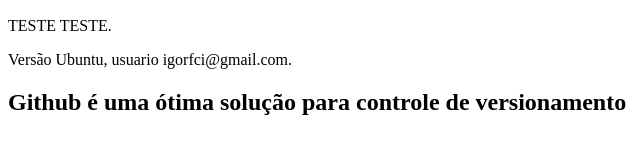
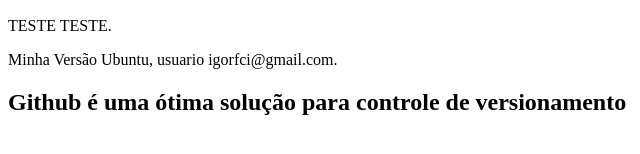
Before and after one commit to igorfci/curso-git, a plain HTML site: page index.html in a window 1280 px wide. Shown: the part 290-444 px from the top of the page, 0-640 px from the left. Drawn offline with Linux system fonts and the light colour scheme.

Commit message:
alteração ultimo paragrafo ubuntu

```diff
--- a/index.html
+++ b/index.html
@@ -21,7 +21,7 @@
 	<h2>Repositorios podem ser carregados no Github, na internet</h2>
 	<p>TESTE TESTE.</p>
 
-	<p>Versão Ubuntu, usuario igorfci@gmail.com.</p>
+	<p>Minha Versão Ubuntu, usuario igorfci@gmail.com.</p>
 
 	<h2>Github é uma ótima solução para controle de versionamento</h2>
 </body>
```
